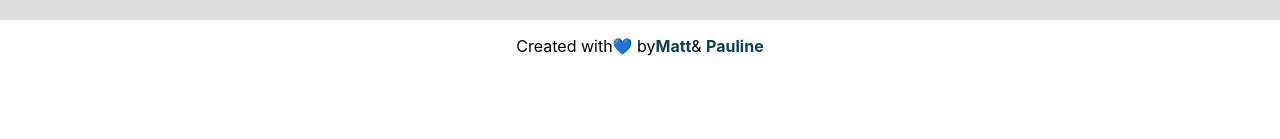
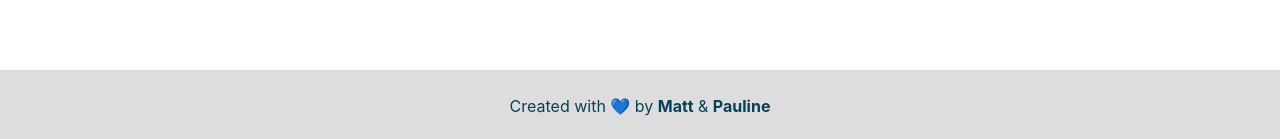
Before and after one commit to pawlean/food-list, a React (Create React App) app in the folder app/: page / in a window 1280 px wide. Shown: the part 780-919 px from the top of the page. Before the commit the page ends 852 px from the top, so only its background shows below. Built offline with nearby package versions, Linux system fonts and the light colour scheme; no server answers.

Commit message:
Add styling

```diff
--- a/app/src/App.css
+++ b/app/src/App.css
@@ -9,7 +9,7 @@
 }
 
 .App-header {
-  background-color: #dddddd;
+  background-color: #ffffff;
   min-height: 100vh;
   display: flex;
   flex-direction: column;
--- a/app/src/App.js
+++ b/app/src/App.js
@@ -17,7 +17,9 @@ class App extends Component {
         <FoodList/>
 
         </header>
+        <footer>
         <Footer/>
+        </footer>
       </div>
     );
   }
--- a/app/src/Footer.jsx
+++ b/app/src/Footer.jsx
@@ -4,9 +4,7 @@ import './custom.css';
 function Footer() {
   return(
     <p>Created with
-    <span role="img" aria-label="blue-heart">💙 </span> by
-    <a href="https://twitter.com/_mattburman" target="_blank" rel="noopener noreferrer">Matt</a>
-     & <a href="https://twitter.com/paulienuh" target="_blank" rel="noopener noreferrer">Pauline</a>
+    <span role="img" aria-label="blue-heart"> 💙 </span> by <a href="https://twitter.com/_mattburman" target="_blank" rel="noopener noreferrer">Matt</a> & <a href="https://twitter.com/paulienuh" target="_blank" rel="noopener noreferrer">Pauline</a>
     </p>
   )
 }
--- a/app/src/custom.css
+++ b/app/src/custom.css
@@ -2,12 +2,13 @@
 table {
   padding: 10px;
 }
-td {
-  padding: 10px;
-}
+
 th {
   background-color: #4CAF50;
   color: white;
+  padding: 10px;
+}
+td {
   padding: 10px;
 }
 th.food-title {
@@ -25,8 +26,11 @@ th.protein {
 /* Footer styling */
 
 footer {
-  background-color: white;
+  background-color: #dddddd;
   color: #054158;
+  height: auto;
+  padding: 10px;
+  margin-top: 50px;
 }
 
 /* General styling */
```
